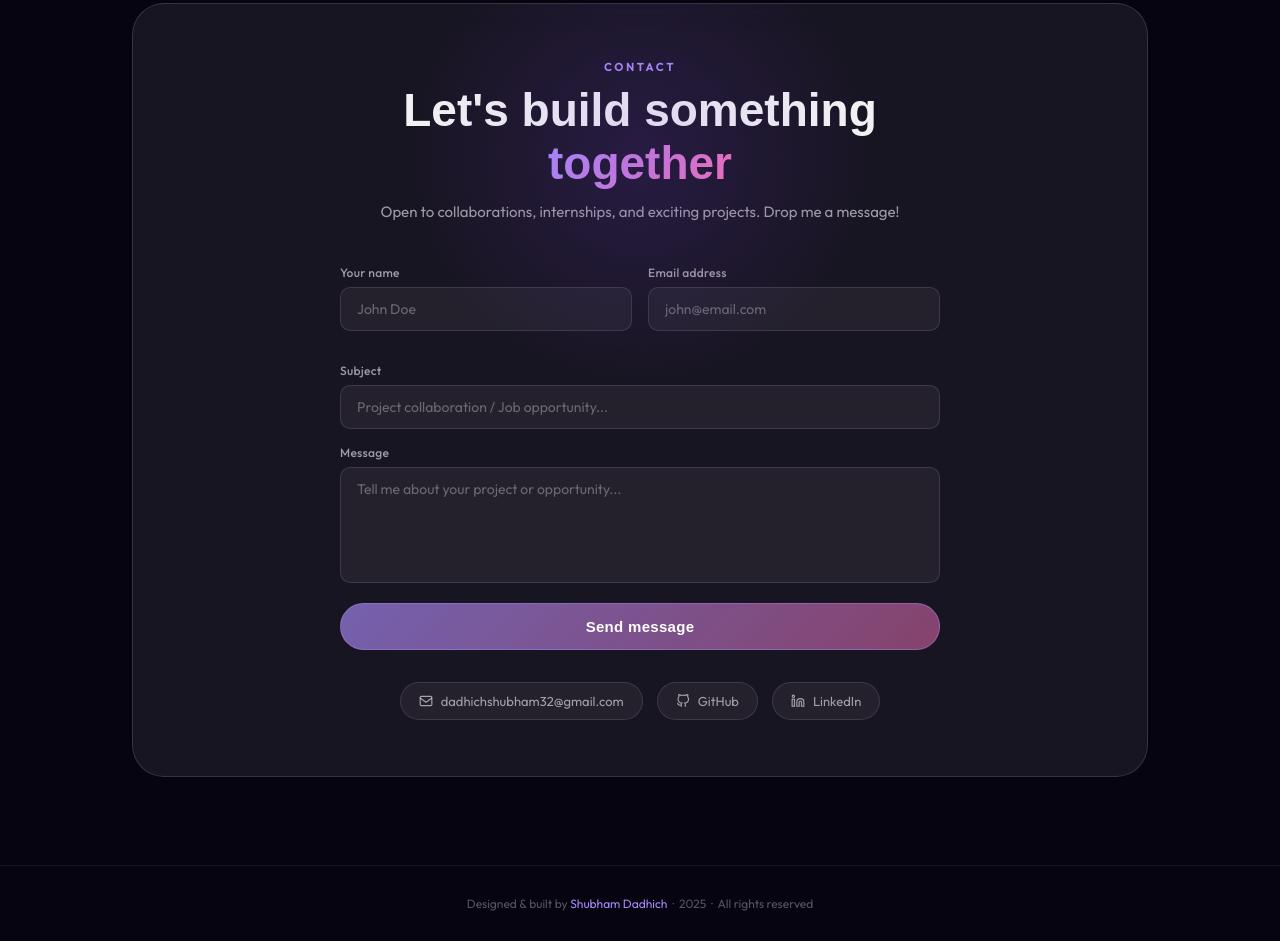
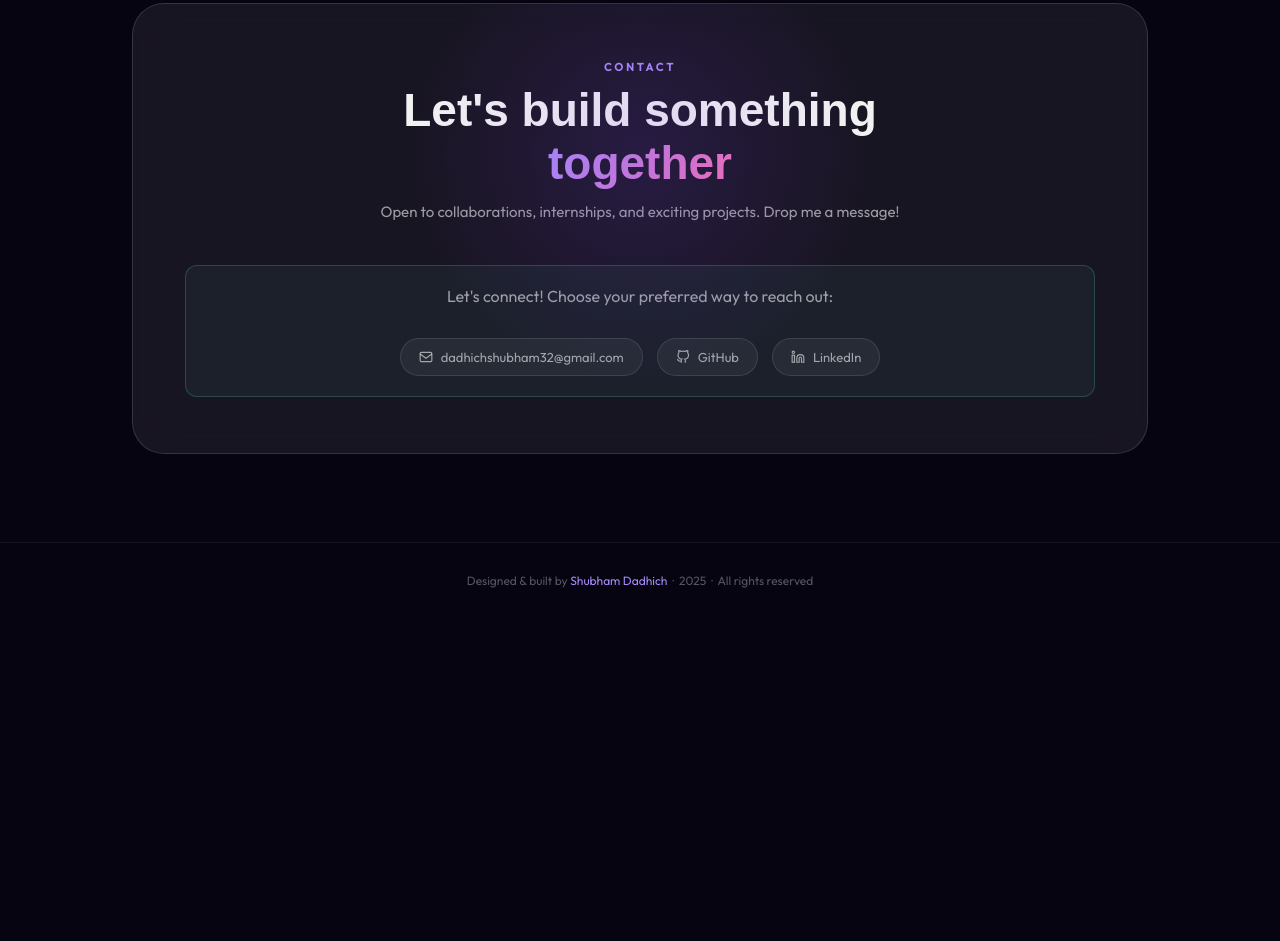
Before and after one commit to shubham-programmerr/My_personal_website, a plain HTML site: page index.html in a window 1280 px wide. Shown: the part 6089-7030 px from the top of the page. After the commit the page ends 6707 px from the top, so only its background shows below. Drawn offline with Linux system fonts and the light colour scheme; a web font is replaced by a local one.

```diff
--- a/index.html
+++ b/index.html
@@ -300,7 +300,7 @@
         <h2>Let's build something<br/><span style="background:linear-gradient(120deg,var(--purple),var(--pink));-webkit-background-clip:text;-webkit-text-fill-color:transparent;background-clip:text;">together</span></h2>
         <p>Open to collaborations, internships, and exciting projects. Drop me a message!</p>
       </div>
-      <form class="contact-form" id="contactForm" onsubmit="submitForm(event)">
+      <form class="contact-form" id="contactForm" onsubmit="return false;" style="display:none;">
         <div class="form-row">
           <div class="form-group"><label>Your name</label><input type="text" name="from_name" placeholder="John Doe" required/></div>
           <div class="form-group"><label>Email address</label><input type="email" name="from_email" placeholder="john@email.com" required/></div>
@@ -308,8 +308,10 @@
         <div class="form-group"><label>Subject</label><input type="text" name="subject" placeholder="Project collaboration / Job opportunity..."/></div>
         <div class="form-group"><label>Message</label><textarea rows="5" name="message" placeholder="Tell me about your project or opportunity..." required></textarea></div>
         <button type="submit" class="form-submit">Send message</button>
-        <div class="form-msg" id="form-msg">Message sent! I'll get back to you soon.</div>
+        <div class="form-msg" id="form-msg" style="display:none;">Message sent! I'll get back to you soon.</div>
       </form>
+      <div style="text-align:center; padding: 20px; background:rgba(94,234,212,.05); border-radius:12px; border:1px solid rgba(94,234,212,.2);">
+        <p style="margin-bottom: 16px; color:var(--t2);">Let's connect! Choose your preferred way to reach out:</p>
       <div class="contact-alt">
         <a href="https://mail.google.com/mail/?view=cm&fs=1&to=dadhichshubham32@gmail.com" class="contact-chip" target="_blank">
           <svg width="14" height="14" viewBox="0 0 24 24" fill="none" stroke="currentColor" stroke-width="2"><rect x="2" y="4" width="20" height="16" rx="2"/><path d="M2 7l10 7 10-7"/></svg>
```
